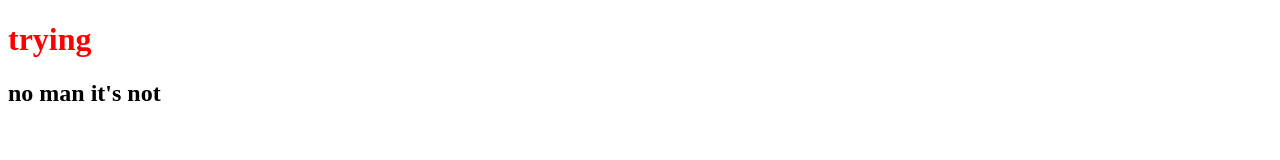
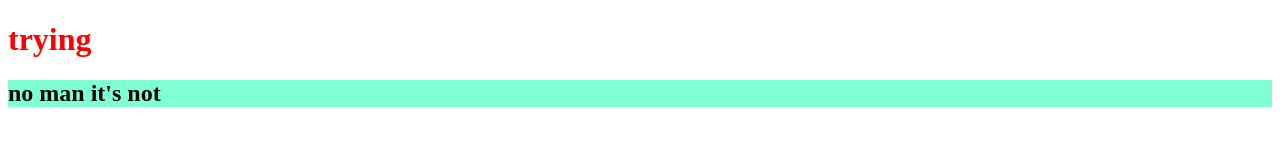
Before and after one commit to souravdas6704611/my-second-repo, a plain HTML site: page index.html in a window 1280 px wide. Drawn offline with Linux system fonts and the light colour scheme.

Commit message:
another new

```diff
--- a/style.css
+++ b/style.css
@@ -1,3 +1,6 @@
 h1{
     color: red;
 }
+h2{
+    background-color: aquamarine;
+}
```
